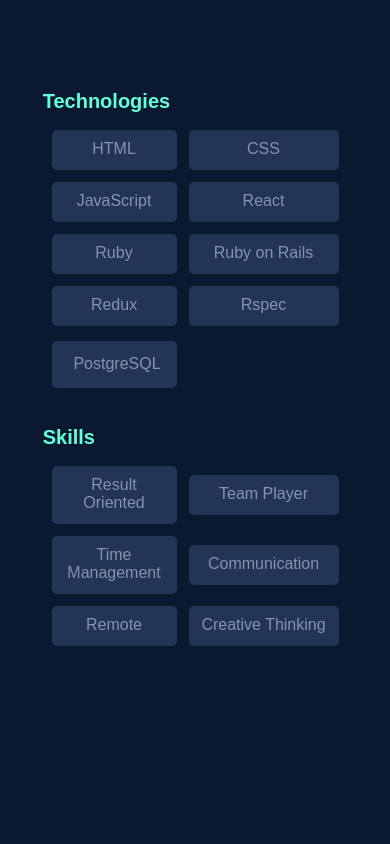
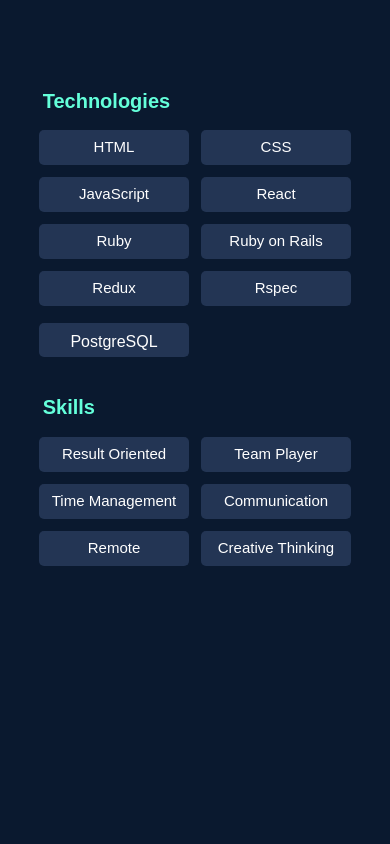
Before and after one commit to ijeomaodinko/Portfolio, a React (Create React App) app: page / in a window 390 px wide. Shown: the part 1680-2524 px from the top of the page. Built offline with nearby package versions, Linux system fonts and the light colour scheme.

Commit message:
Add files

```diff
--- a/src/components/about.css
+++ b/src/components/about.css
@@ -80,7 +80,7 @@
 }
 
 .h1 {
-    color:rgba(235, 30, 156, 0.993);;
+    color:rgba(235, 30, 156, 0.993);
 }
 .resume {
     display: flex;
@@ -141,7 +141,7 @@
 }
 
 .box {
-    color: #8892b0;
+    color: #fff;
     border-radius: 5px;
     padding: 10px;
     font-size: 16px;
@@ -152,9 +152,10 @@
   }
 .box:hover {
     background-color: #9b9ea7;
-    color: #fff;
+    color: #000;
     border-bottom-width: 1px;
     transition: 0.3ms;
+    border: 1px solid rgba(235, 30, 156, 0.993) ;
 }
 
 .box.i {
@@ -184,13 +185,13 @@
 
 .language {
     display: grid;
-    grid-template-columns: 125px 150px;
+    grid-template-columns: 150px 150px;
     grid-gap: 12px;
     grid-row-gap: 12px;
     text-align: center;
     align-items: center;
     justify-content: center;
-    font-size: 12px;
+    font-size: 10px;
     padding-left: 0;
     margin-top:-1rem;
   }
@@ -232,4 +233,15 @@
     margin-top:1rem;
 }
 
+.box {
+    padding: 8px;
+    font-size: 15px;
 }
+
+.box.i {
+    height: 80%;
+    padding-top:0.4rem;
+    padding-bottom: 0.6rem;
+}
+
+}
--- a/src/components/contactme.css
+++ b/src/components/contactme.css
@@ -51,6 +51,7 @@
     transform: matrix3d(1,0,0,0,0,1,0,0,0,0,1,0,0,0,0,1);
     transition:cubic-bezier(0.645, 0.045, 0.355, 1)0.2s, transform 0.5 cubic-bezier(0.645, 0.045, 0.355, 1)0.2;
     display: block;
+    width: 600px;
 
   }
 
@@ -70,8 +71,9 @@
     margin-top: 12px;
     background-color: transparent;
     border: 2px solid #64ffda;
-    font-size: 20px;
+    font-size: 18px;
     padding: 0.1rem;
+    margin-bottom: 4rem;
   }
 
   .form-btn:hover {
@@ -169,7 +171,6 @@
 
   .center {
     width: 80%;
-    margin: 0 0 0 0;
     padding: 0;
     margin-bottom: 12px;
 }
```
